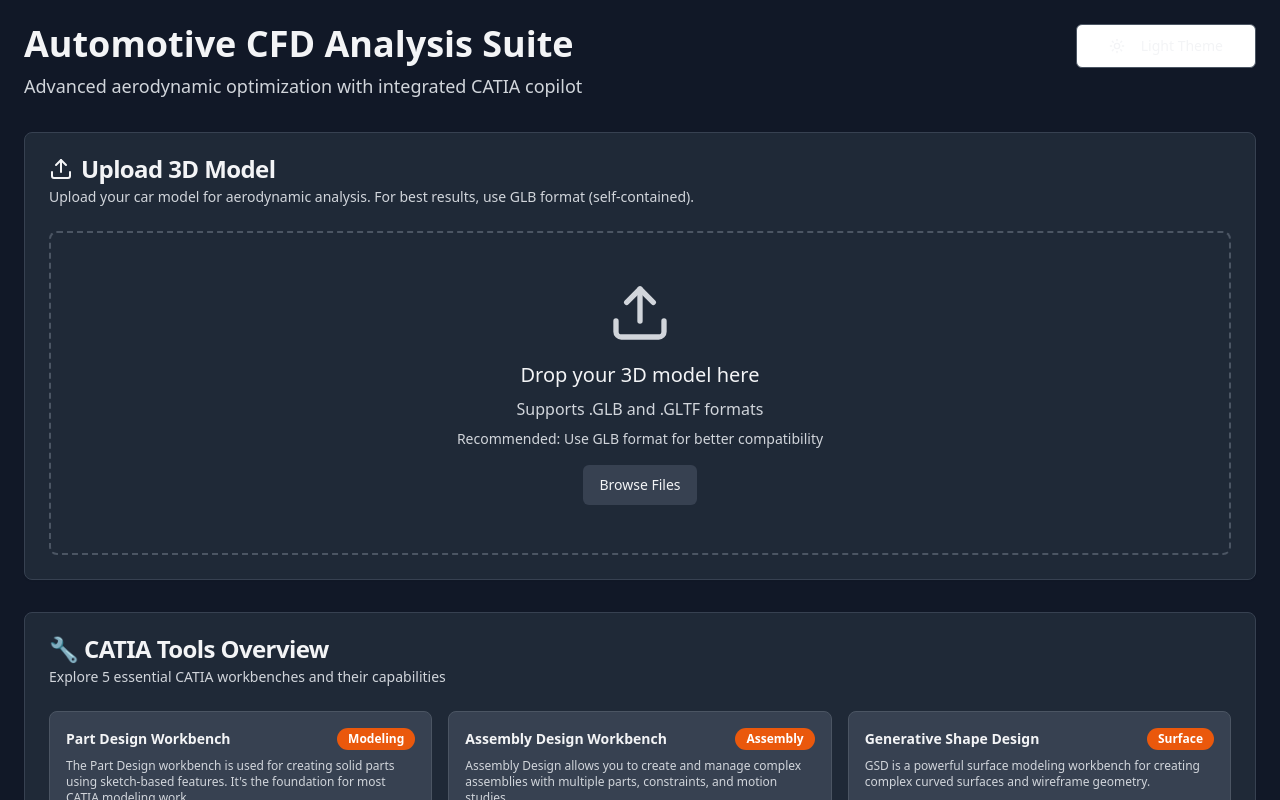
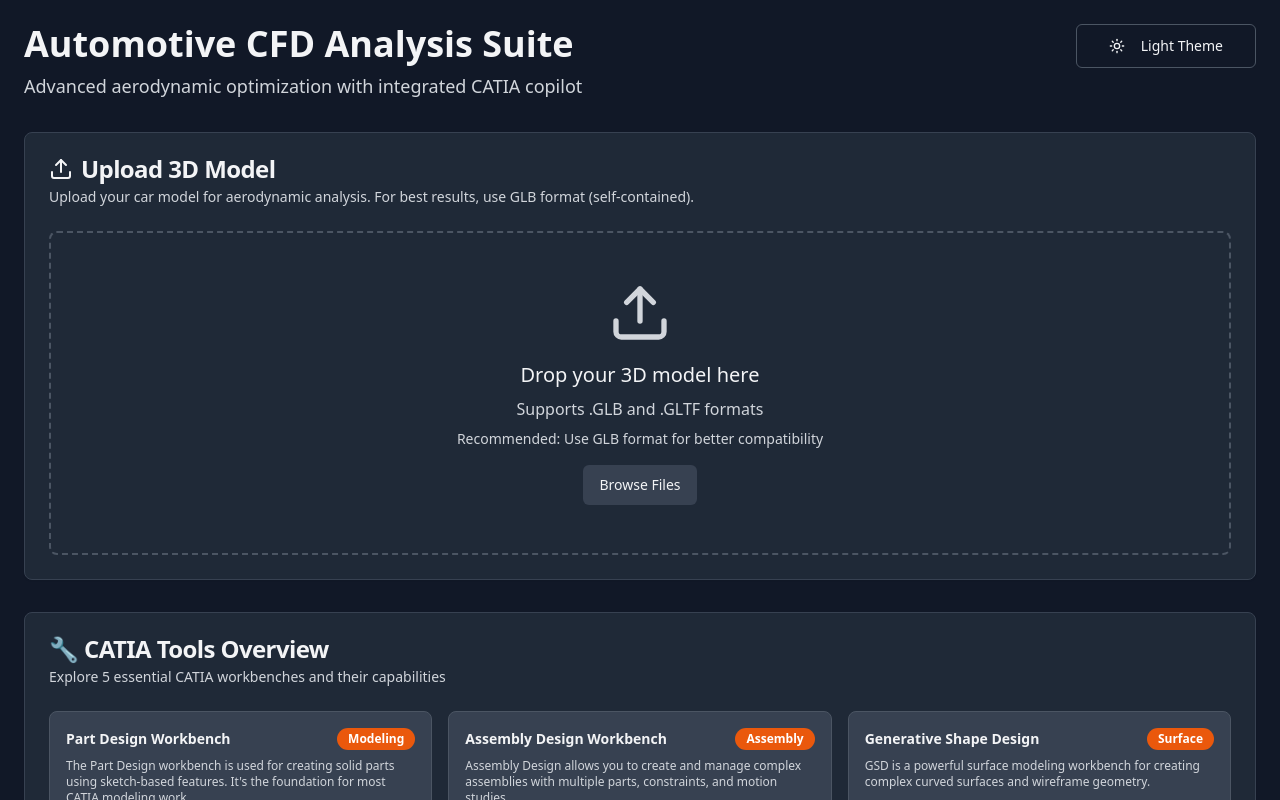
Before and after one commit to Valavoju/car-shape-optimizer, a React (Vite) app: page / in a window 1280 px wide. Shown: the top 800 px of the page. Built offline with nearby package versions, Linux system fonts and the light colour scheme.

Commit message:
Fix: Improve light theme toggle visibility
Ensured the light theme name is visible in both light and dark themes by adjusting text color.

```diff
--- a/src/components/Dashboard.tsx
+++ b/src/components/Dashboard.tsx
@@ -1,3 +1,4 @@
+
 import { useState, useEffect, useRef } from 'react';
 import { Tabs, TabsContent, TabsList, TabsTrigger } from '@/components/ui/tabs';
 import { Card, CardContent, CardDescription, CardHeader, CardTitle } from '@/components/ui/card';
@@ -211,8 +212,8 @@ Format your response as JSON with this structure:
             variant="outline"
             size="lg"
             className={`${isDarkTheme
-              ? 'border-gray-600 hover:bg-gray-700 text-gray-100'
-              : 'border-gray-400 hover:bg-gray-100 text-gray-900 bg-white'
+              ? 'border-gray-600 hover:bg-gray-700 text-gray-100 bg-transparent'
+              : 'border-gray-400 hover:bg-gray-100 text-gray-900 bg-transparent'
             }`}
           >
             {isDarkTheme ? <Sun className="h-5 w-5 mr-2" /> : <Moon className="h-5 w-5 mr-2" />}
```
